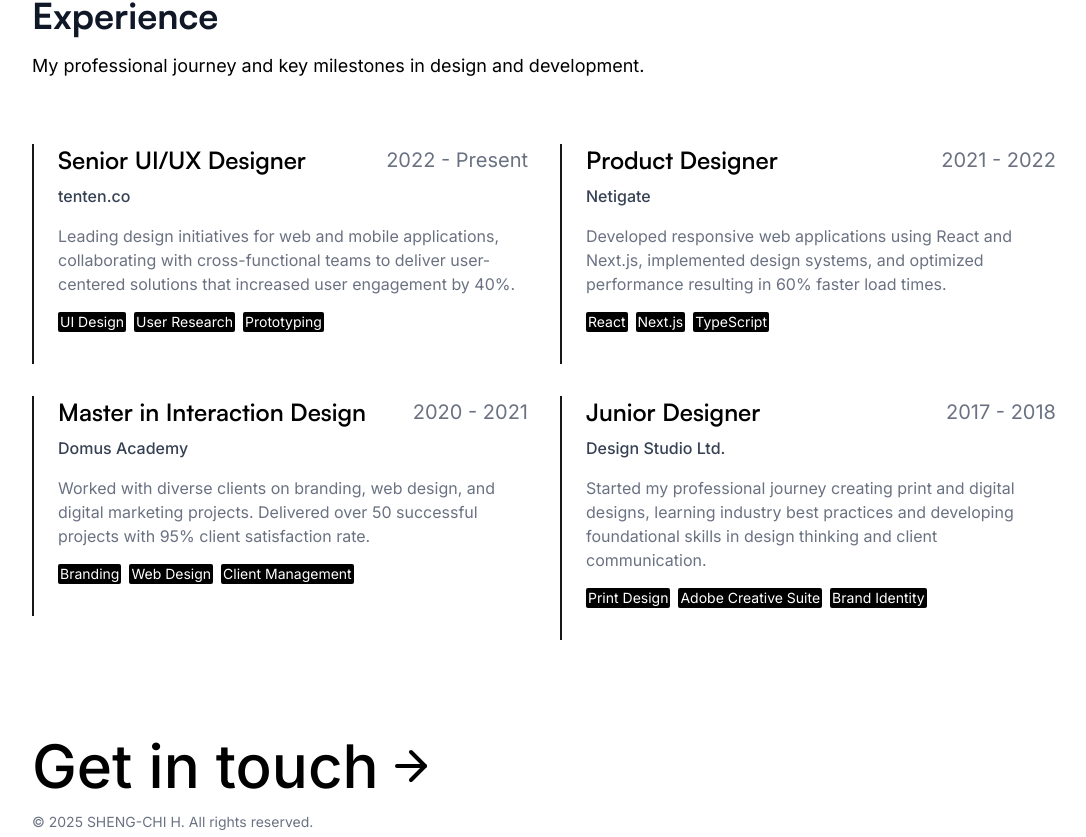
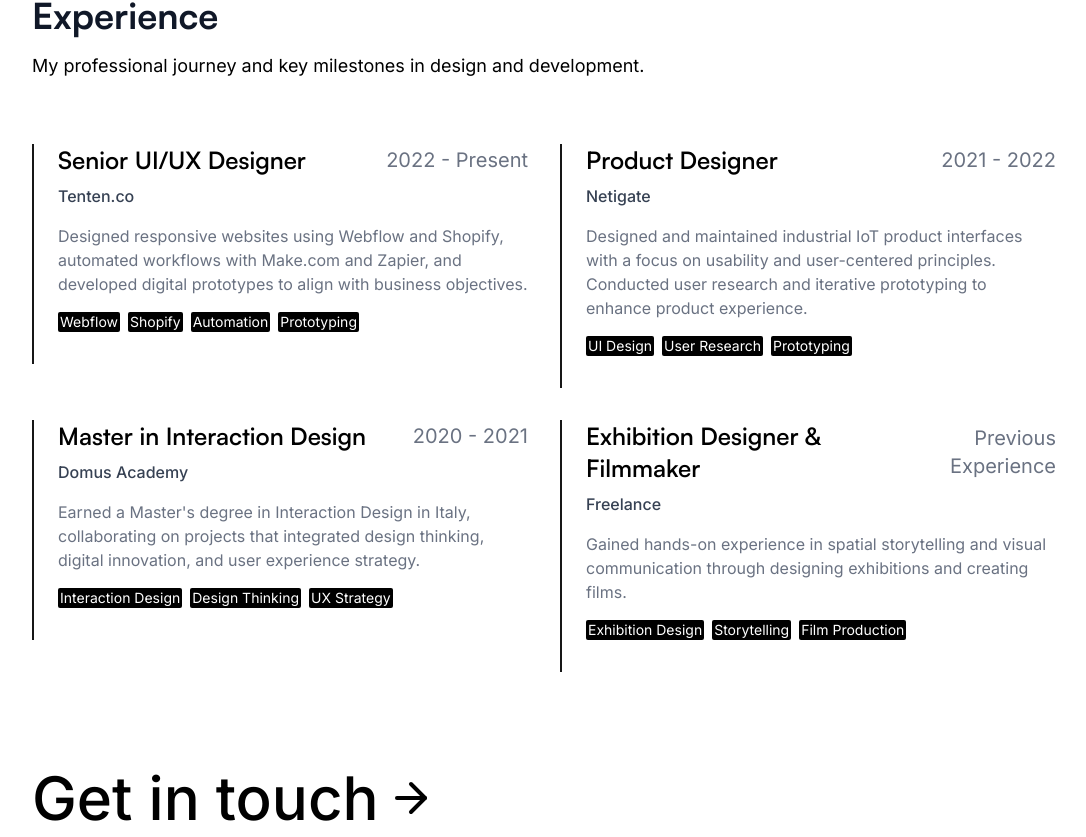
Before and after one commit to josh4work0224/portfolio-reboot, a Next.js app: page /about in a window 1280 px wide. Shown: the part 1920-2757 px from the top of the page, without its empty margins (160-1246 px from the left). Built offline with nearby package versions, Linux system fonts and the light colour scheme.

Commit message:
Update experience section with new job titles, descriptions, and skills. Adjusted overall experience years from 5+ to 3+ years for accuracy.

```diff
--- a/src/app/section/AboutExperienceSection.tsx
+++ b/src/app/section/AboutExperienceSection.tsx
@@ -15,37 +15,35 @@ const ExperienceSection: React.FC = () => {
   const experienceData = [
     {
       title: "Senior UI/UX Designer",
-      company: "tenten.co",
+      company: "Tenten.co",
       period: "2022 - Present",
       description:
-        "Leading design initiatives for web and mobile applications, collaborating with cross-functional teams to deliver user-centered solutions that increased user engagement by 40%.",
-      skills: ["UI Design", "User Research", "Prototyping"],
+        "Designed responsive websites using Webflow and Shopify, automated workflows with Make.com and Zapier, and developed digital prototypes to align with business objectives.",
+      skills: ["Webflow", "Shopify", "Automation", "Prototyping"],
     },
     {
       title: "Product Designer",
       company: "Netigate",
       period: "2021 - 2022",
       description:
-        "Developed responsive web applications using React and Next.js, implemented design systems, and optimized performance resulting in 60% faster load times.",
-      skills: ["React", "Next.js", "TypeScript"],
+        "Designed and maintained industrial IoT product interfaces with a focus on usability and user-centered principles. Conducted user research and iterative prototyping to enhance product experience.",
+      skills: ["UI Design", "User Research", "Prototyping"],
     },
     {
       title: "Master in Interaction Design",
       company: "Domus Academy",
       period: "2020 - 2021",
       description:
-        "Worked with diverse clients on branding, web design, and digital marketing projects. Delivered over 50 successful projects with 95% client satisfaction rate.",
-      skills: ["Branding", "Web Design", "Client Management"],
+        "Earned a Master's degree in Interaction Design in Italy, collaborating on projects that integrated design thinking, digital innovation, and user experience strategy.",
+      skills: ["Interaction Design", "Design Thinking", "UX Strategy"],
     },
     {
-      title: "Junior Designer",
-      company: "Design Studio Ltd.",
-      period: "2017 - 2018",
+      title: "Exhibition Designer & Filmmaker",
+      company: "Freelance",
+      period: "Previous Experience",
       description:
-        "Started my professional journey creating print and digital designs, learning industry best practices and developing foundational skills in design thinking and client communication.",
-      borderColor: "border-orange-500",
-      companyColor: "text-orange-600",
-      skills: ["Print Design", "Adobe Creative Suite", "Brand Identity"],
+        "Gained hands-on experience in spatial storytelling and visual communication through designing exhibitions and creating films.",
+      skills: ["Exhibition Design", "Storytelling", "Film Production"],
     },
   ];
 
--- a/src/app/section/AboutMainSection.tsx
+++ b/src/app/section/AboutMainSection.tsx
@@ -111,7 +111,7 @@ const AboutSection: React.FC = () => {
             <div className="lg:col-span-4 col-span-8 flex flex-col pt-2 gap-2 border-t-1 border-gray-700 text-lg">
               <p className="text-gray-500">
                 <strong className="text-black font-medium">Experience:</strong>{" "}
-                5+ Years
+                3+ Years
               </p>
             </div>
             <div className="lg:col-span-4 col-span-8 flex flex-col pt-2 gap-2 border-t-1 border-gray-700 text-lg">
```
